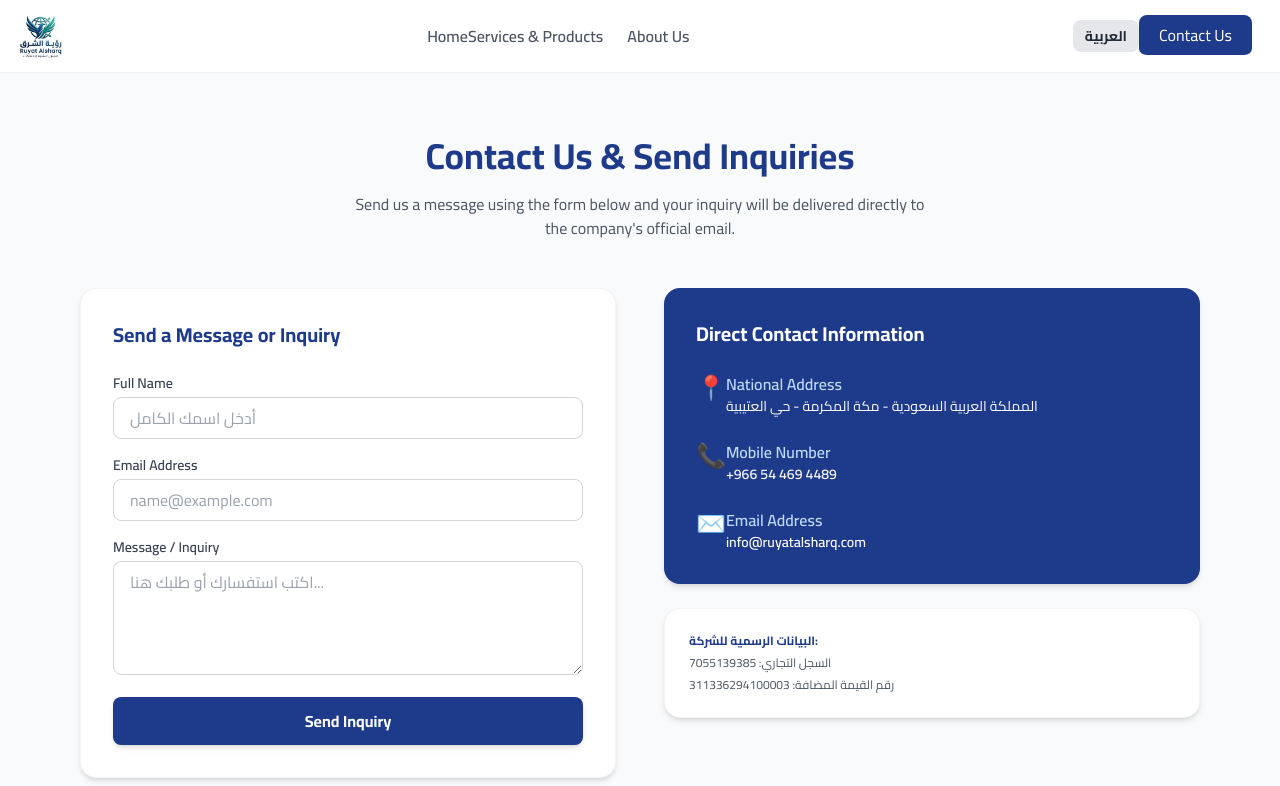
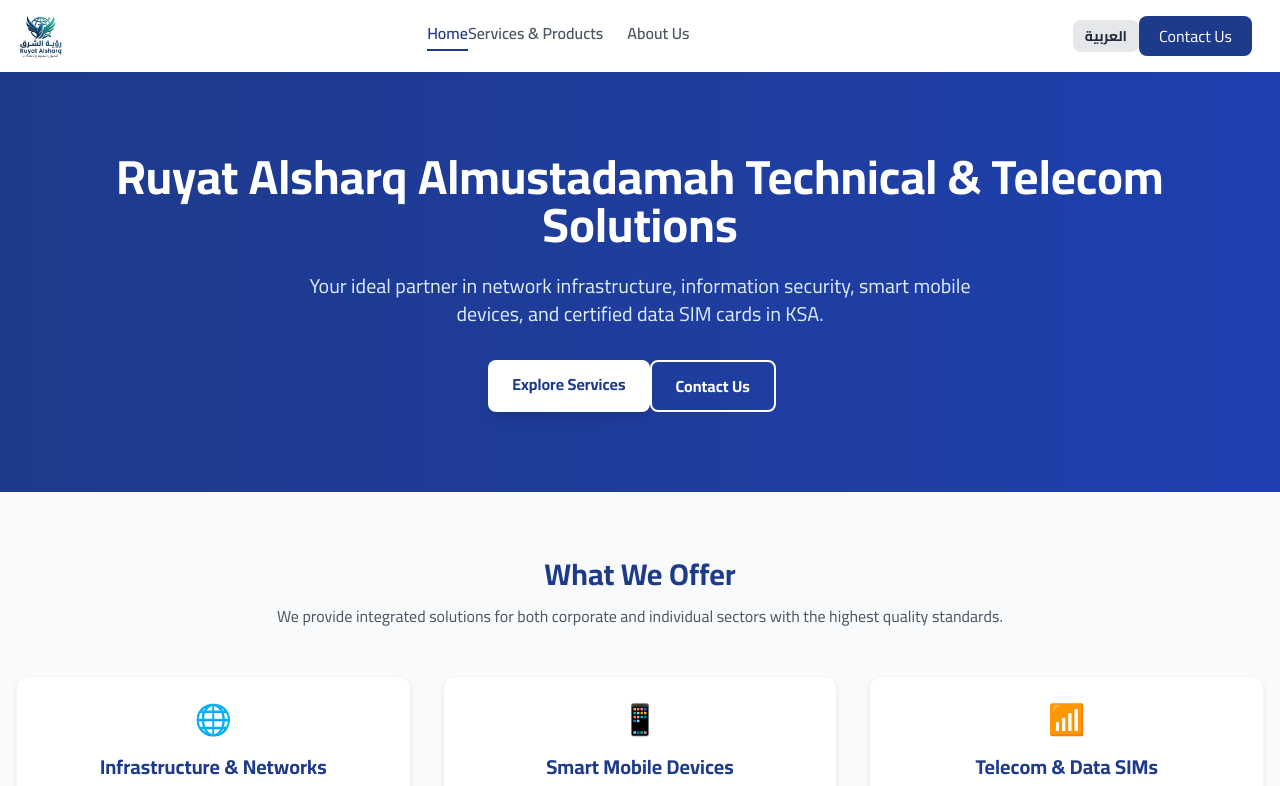
Before and after one commit to ruyatalsharq-spec/ruyat-alsharq-website, a plain HTML site: page index.html in a window 1280 px wide. Both pictures are taken after a click on the button "English". Shown: the top 786 px of the page. Drawn offline with nearby package versions, Linux system fonts and the light colour scheme.

Commit message:
Update index.html

```diff
--- a/index.html
+++ b/index.html
@@ -3,7 +3,7 @@
 <head>
     <meta charset="UTF-8">
     <meta name="viewport" content="width=device-width, initial-scale=1.0">
-    <title id="page-title">اتصل بنا - شركة رؤية الشرق المستدامة</title>
+    <title id="page-title">شركة رؤية الشرق المستدامة - للحلول التقنية والاتصالات</title>
     <!-- Tailwind CSS CDN -->
     <script src="https://cdn.tailwindcss.com"></script>
     <link href="https://fonts.googleapis.com/css2?family=Cairo:wght@400;600;700&display=swap" rel="stylesheet">
@@ -17,93 +17,70 @@
     <header class="bg-white shadow-sm sticky top-0 z-50">
         <div class="max-w-7xl mx-auto px-4 py-3 flex justify-between items-center">
 
-            <!-- Logo Section (Properly sized logo.png) -->
+            <!-- Logo Section -->
             <div class="flex items-center space-x-3 space-x-reverse">
                 <a href="index.html" class="flex items-center">
                     <img src="logo.png" alt="شركة رؤية الشرق المستدامة" class="h-10 md:h-12 w-auto object-contain">
                 </a>
             </div>
 
+            <!-- Navigation Links -->
             <nav class="hidden md:flex space-x-6 space-x-reverse font-semibold">
-                <a href="index.html" class="text-gray-600 hover:text-blue-900 transition" data-i18n="nav_home">الرئيسية</a>
+                <a href="index.html" class="text-blue-900 border-b-2 border-blue-900 pb-1" data-i18n="nav_home">الرئيسية</a>
                 <a href="services.html" class="text-gray-600 hover:text-blue-900 transition" data-i18n="nav_services">خدماتنا والمنتجات</a>
                 <a href="about.html" class="text-gray-600 hover:text-blue-900 transition" data-i18n="nav_about">من نحن</a>
             </nav>
 
+            <!-- Actions (Language Switcher & Contact Button) -->
             <div class="flex items-center space-x-3 space-x-reverse">
                 <button onclick="toggleLanguage()" id="lang-btn" class="bg-gray-200 text-gray-800 px-3 py-1.5 rounded-lg text-sm font-bold hover:bg-gray-300 transition">
                     English
                 </button>
-                <a href="contact.html" class="bg-blue-900 text-white px-5 py-2 rounded-lg font-medium hover:bg-blue-800 transition border-b-2 border-white" data-i18n="nav_contact">اتصل بنا</a>
+                <a href="contact.html" class="bg-blue-900 text-white px-5 py-2 rounded-lg font-medium hover:bg-blue-800 transition" data-i18n="nav_contact">اتصل بنا</a>
             </div>
         </div>
     </header>
 
-    <!-- Main Content -->
-    <main class="max-w-6xl mx-auto px-4 py-16">
+    <!-- Hero Section -->
+    <section class="bg-gradient-to-r from-blue-900 to-blue-800 text-white py-20">
+        <div class="max-w-7xl mx-auto px-4 text-center">
+            <h1 class="text-4xl md:text-5xl font-bold mb-6" data-i18n="hero_title">شركة رؤية الشرق المستدامة للحلول التقنية والاتصالات</h1>
+            <p class="text-lg md:text-xl text-blue-100 max-w-2xl mx-auto mb-8" data-i18n="hero_desc">شريكك الأمثل في البنية التحتية للشبكات، أمن المعلومات، توفير الجوالات الذكية، وشرائح البيانات المعتمدة في المملكة.</p>
+            <div class="flex justify-center space-x-4 space-x-reverse">
+                <a href="services.html" class="bg-white text-blue-900 px-6 py-3 rounded-lg font-bold hover:bg-blue-50 transition shadow-lg" data-i18n="hero_btn_services">استعرض خدماتنا</a>
+                <a href="contact.html" class="border-2 border-white text-white px-6 py-3 rounded-lg font-bold hover:bg-white hover:text-blue-900 transition" data-i18n="hero_btn_contact">تواصل معنا</a>
+            </div>
+        </div>
+    </section>
+
+    <!-- Quick Services Preview -->
+    <main class="max-w-7xl mx-auto px-4 py-16">
         <div class="text-center mb-12">
-            <h1 class="text-3xl md:text-4xl font-bold text-blue-900 mb-4" data-i18n="contact_heading">اتصل بنا واستقبل استفساراتك</h1>
-            <p class="text-gray-600 max-w-xl mx-auto" data-i18n="contact_subheading">راسلنا عبر النموذج أدناه وسيتم إرسال استفسارك مباشرة إلى البريد الرسمي للشركة.</p>
+            <h2 class="text-3xl font-bold text-blue-900 mb-3" data-i18n="sec_title">ماذا نقدم؟</h2>
+            <p class="text-gray-600" data-i18n="sec_desc">نقدم حلولاً متكاملة للقطاعين المؤسسي والفردي بأعلى معايير الجودة.</p>
         </div>
 
-        <div class="grid grid-cols-1 md:grid-cols-2 gap-12 items-start">
-
-            <!-- Contact Form (Connected to Formspree Endpoint) -->
-            <div class="bg-white p-8 rounded-2xl shadow-md border border-gray-100">
-                <h2 class="text-xl font-bold text-blue-900 mb-6" data-i18n="form_title">أرسل رسالة أو استفسار</h2>
-
-                <form action="https://formspree.io/f/xbgoybrd" method="POST" class="space-y-4">
-                    <div>
-                        <label class="block text-sm font-semibold text-gray-700 mb-1" data-i18n="name_label">الاسم الكريم</label>
-                        <input type="text" name="name" required class="w-full px-4 py-2 border border-gray-300 rounded-lg focus:outline-none focus:ring-2 focus:ring-blue-900" placeholder="أدخل اسمك الكامل">
-                    </div>
-                    <div>
-                        <label class="block text-sm font-semibold text-gray-700 mb-1" data-i18n="email_label">البريد الإلكتروني</label>
-                        <input type="email" name="email" required class="w-full px-4 py-2 border border-gray-300 rounded-lg focus:outline-none focus:ring-2 focus:ring-blue-900" placeholder="name@example.com">
-                    </div>
-                    <div>
-                        <label class="block text-sm font-semibold text-gray-700 mb-1" data-i18n="message_label">نص الرسالة / الاستفسار</label>
-                        <textarea name="message" rows="4" required class="w-full px-4 py-2 border border-gray-300 rounded-lg focus:outline-none focus:ring-2 focus:ring-blue-900" placeholder="اكتب استفسارك أو طلبك هنا..."></textarea>
-                    </div>
-                    <button type="submit" class="w-full bg-blue-900 text-white py-3 rounded-lg font-bold hover:bg-blue-800 transition shadow-md" data-i18n="submit_btn">إرسال الاستفسار</button>
-                </form>
+        <div class="grid grid-cols-1 md:grid-cols-3 gap-8">
+            <div class="bg-white p-6 rounded-xl shadow-md border border-gray-100 text-center">
+                <div class="text-blue-900 text-3xl mb-4 font-bold">🌐</div>
+                <h3 class="text-xl font-bold text-blue-900 mb-2" data-i18n="card1_title">البنية التحتية والشبكات</h3>
+                <p class="text-gray-600 text-sm mb-4" data-i18n="card1_desc">شبكات الألياف البصرية وأنظمة الجدران النارية وأمن المعلومات.</p>
+                <a href="services.html" class="text-blue-900 font-semibold text-sm hover:underline" data-i18n="read_more">المزيد ←</a>
             </div>
 
-            <!-- Info & Direct Contact Card -->
-            <div class="space-y-6">
-                <div class="bg-blue-900 text-white p-8 rounded-2xl shadow-md space-y-6">
-                    <h2 class="text-xl font-bold mb-4" data-i18n="info_title">معلومات التواصل المباشر</h2>
-                    <div class="flex items-start space-x-4 space-x-reverse">
-                        <span class="text-2xl">📍</span>
-                        <div>
-                            <h4 class="font-semibold text-blue-200" data-i18n="addr_label">العنوان الوطني</h4>
-                            <p class="text-white text-sm">المملكة العربية السعودية - مكة المكرمة - حي العتيبية</p>
-                        </div>
-                    </div>
-                    <div class="flex items-start space-x-4 space-x-reverse">
-                        <span class="text-2xl">📞</span>
-                        <div>
-                            <h4 class="font-semibold text-blue-200" data-i18n="phone_label">رقم الجوال</h4>
-                            <p class="text-white text-sm" dir="ltr"><a href="tel:+966544694489" class="hover:underline font-semibold">+966 54 469 4489</a></p>
-                        </div>
-                    </div>
-                    <div class="flex items-start space-x-4 space-x-reverse">
-                        <span class="text-2xl">✉️</span>
-                        <div>
-                            <h4 class="font-semibold text-blue-200" data-i18n="email_label">البريد الإلكتروني</h4>
-                            <p class="text-white text-sm"><a href="mailto:info@ruyatalsharq.com" class="hover:underline font-semibold">info@ruyatalsharq.com</a></p>
-                        </div>
-                    </div>
-                </div>
-
-                <!-- Legal Box -->
-                <div class="bg-white p-6 rounded-2xl shadow-md border border-gray-100 text-xs space-y-1.5 text-gray-600">
-                    <p class="font-bold text-blue-900 mb-1">البيانات الرسمية للشركة:</p>
-                    <p>السجل التجاري: 7055139385</p>
-                    <p dir="ltr">رقم القيمة المضافة: 311336294100003</p>
-                </div>
+            <div class="bg-white p-6 rounded-xl shadow-md border border-gray-100 text-center">
+                <div class="text-blue-900 text-3xl mb-4 font-bold">📱</div>
+                <h3 class="text-xl font-bold text-blue-900 mb-2" data-i18n="card2_title">الجوالات الذكية</h3>
+                <p class="text-gray-600 text-sm mb-4" data-i18n="card2_desc">أحدث إصدارات أيفون، سامسونج، وشاومي بضمان معتمد.</p>
+                <a href="services.html" class="text-blue-900 font-semibold text-sm hover:underline" data-i18n="read_more">المزيد ←</a>
             </div>
 
+            <div class="bg-white p-6 rounded-xl shadow-md border border-gray-100 text-center">
+                <div class="text-blue-900 text-3xl mb-4 font-bold">📶</div>
+                <h3 class="text-xl font-bold text-blue-900 mb-2" data-i18n="card3_title">شرائح الاتصالات والبيانات</h3>
+                <p class="text-gray-600 text-sm mb-4" data-i18n="card3_desc">باقات STC، موبايلي، وزين للأعمال والأفراد في المملكة.</p>
+                <a href="services.html" class="text-blue-900 font-semibold text-sm hover:underline" data-i18n="read_more">المزيد ←</a>
+            </div>
         </div>
     </main>
 
@@ -127,31 +104,35 @@
                 <p class="text-gray-400 text-sm" data-i18n="footer_type">نوع الكيان: شركة ذات مسؤولية محدودة (شخص واحد)</p>
             </div>
         </div>
+
         <div class="max-w-7xl mx-auto px-4 pt-6 border-t border-gray-800 flex flex-col md:flex-row justify-between items-center text-sm text-gray-400">
             <p data-i18n="footer_rights">جميع حقوق الطبع والنشر محفوظة © 2026 - شركة رؤية الشرق المستدامة للحلول التقنية والاتصالات</p>
             <p class="text-blue-400 mt-4 md:mt-0 font-medium">Design by Hussein Fawzy</p>
         </div>
     </footer>
 
-    <!-- JavaScript -->
+    <!-- JavaScript for Language Switcher -->
     <script>
         const translations = {
             ar: {
-                page_title: "اتصل بنا - شركة رؤية الشرق المستدامة",
+                page_title: "شركة رؤية الشرق المستدامة - للحلول التقنية والاتصالات",
                 nav_home: "الرئيسية",
                 nav_services: "خدماتنا والمنتجات",
                 nav_about: "من نحن",
                 nav_contact: "اتصل بنا",
-                contact_heading: "اتصل بنا واستقبل استفساراتك",
-                contact_subheading: "راسلنا عبر النموذج أدناه وسيتم إرسال استفسارك مباشرة إلى البريد الرسمي للشركة.",
-                form_title: "أرسل رسالة أو استفسار",
-                name_label: "الاسم الكريم",
-                email_label: "البريد الإلكتروني",
-                message_label: "نص الرسالة / الاستفسار",
-                submit_btn: "إرسال الاستفسار",
-                info_title: "معلومات التواصل المباشر",
-                addr_label: "العنوان الوطني",
-                phone_label: "رقم الجوال",
+                hero_title: "شركة رؤية الشرق المستدامة للحلول التقنية والاتصالات",
+                hero_desc: "شريكك الأمثل في البنية التحتية للشبكات، أمن المعلومات، توفير الجوالات الذكية، وشرائح البيانات المعتمدة في المملكة.",
+                hero_btn_services: "استعرض خدماتنا",
+                hero_btn_contact: "تواصل معنا",
+                sec_title: "ماذا نقدم؟",
+                sec_desc: "نقدم حلولاً متكاملة للقطاعين المؤسسي والفردي بأعلى معايير الجودة.",
+                card1_title: "البنية التحتية والشبكات",
+                card1_desc: "شبكات الألياف البصرية وأنظمة الجدران النارية وأمن المعلومات.",
+                card2_title: "الجوالات الذكية",
+                card2_desc: "أحدث إصدارات أيفون، سامسونج، وشاومي بضمان معتمد.",
+                card3_title: "شرائح الاتصالات والبيانات",
+                card3_desc: "باقات STC، موبايلي، وزين للأعمال والأفراد في المملكة.",
+                read_more: "المزيد ←",
                 footer_about_title: "شركة رؤية الشرق المستدامة",
                 footer_about_desc: "شريكك المعتمد لتقديم حلول الاتصالات، البنية التحتية، الجوالات، وشرائح البيانات في المملكة العربية السعودية.",
                 footer_contact_title: "معلومات التواصل",
@@ -163,21 +144,24 @@
                 footer_rights: "جميع حقوق الطبع والنشر محفوظة © 2026 - شركة رؤية الشرق المستدامة للحلول التقنية والاتصالات"
             },
             en: {
-                page_title: "Contact Us - Ruyat Alsharq Almustadamah",
+                page_title: "Ruyat Alsharq Almustadamah - Technical & Telecom Solutions",
                 nav_home: "Home",
                 nav_services: "Services & Products",
                 nav_about: "About Us",
                 nav_contact: "Contact Us",
-                contact_heading: "Contact Us & Send Inquiries",
-                contact_subheading: "Send us a message using the form below and your inquiry will be delivered directly to the company's official email.",
-                form_title: "Send a Message or Inquiry",
-                name_label: "Full Name",
-                email_label: "Email Address",
-                message_label: "Message / Inquiry",
-                submit_btn: "Send Inquiry",
-                info_title: "Direct Contact Information",
-                addr_label: "National Address",
-                phone_label: "Mobile Number",
+                hero_title: "Ruyat Alsharq Almustadamah Technical & Telecom Solutions",
+                hero_desc: "Your ideal partner in network infrastructure, information security, smart mobile devices, and certified data SIM cards in KSA.",
+                hero_btn_services: "Explore Services",
+                hero_btn_contact: "Contact Us",
+                sec_title: "What We Offer",
+                sec_desc: "We provide integrated solutions for both corporate and individual sectors with the highest quality standards.",
+                card1_title: "Infrastructure & Networks",
+                card1_desc: "Fiber optic networks, firewall systems, and information security.",
+                card2_title: "Smart Mobile Devices",
+                card2_desc: "Latest iPhone, Samsung, and Xiaomi releases with certified warranty.",
+                card3_title: "Telecom & Data SIMs",
+                card3_desc: "STC, Mobily, and Zain business and individual packages in KSA.",
+                read_more: "Read More →",
                 footer_about_title: "Ruyat Alsharq Almustadamah",
                 footer_about_desc: "Your certified partner for telecom solutions, infrastructure, smartphones, and data SIMs in Saudi Arabia.",
                 footer_contact_title: "Contact Information",
@@ -191,17 +175,24 @@
         };
 
         let currentLang = 'ar';
+
         function toggleLanguage() {
             currentLang = currentLang === 'ar' ? 'en' : 'ar';
             const htmlRoot = document.getElementById('html-root');
             const langBtn = document.getElementById('lang-btn');
+
             htmlRoot.setAttribute('lang', currentLang);
             htmlRoot.setAttribute('dir', currentLang === 'ar' ? 'rtl' : 'ltr');
+
             langBtn.textContent = currentLang === 'ar' ? 'English' : 'العربية';
-            document.querySelectorAll('[data-i18n]').forEach(el => {
-                const key = el.getAttribute('data-i18n');
-                if (translations[currentLang][key]) el.textContent = translations[currentLang][key];
+
+            document.querySelectorAll('[data-i18n]').forEach(element => {
+                const key = element.getAttribute('data-i18n');
+                if (translations[currentLang][key]) {
+                    element.textContent = translations[currentLang][key];
+                }
             });
+
             document.title = translations[currentLang]['page_title'];
         }
     </script>
```
